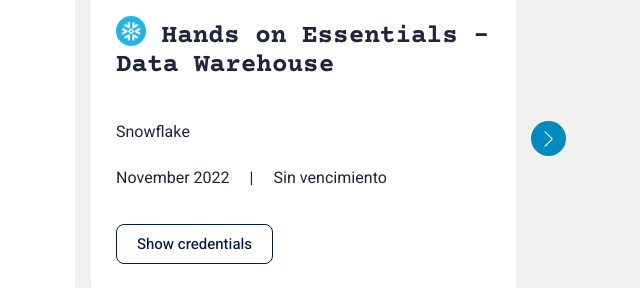
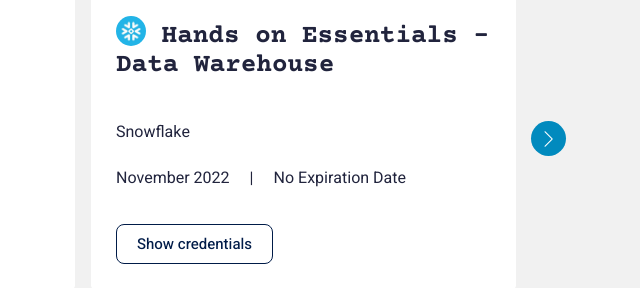
Before and after one commit to AleAlfonsoHdz/my-resume-website, a plain HTML site: page index.html in a window 1280 px wide. Shown: the part 1756-2044 px from the top of the page, 557-1197 px from the left. Drawn offline with nearby package versions, Linux system fonts and the light colour scheme.

Commit message:
Update index.html

```diff
--- a/index.html
+++ b/index.html
@@ -252,7 +252,7 @@
                     <p>Snowflake</p>
                     <ul class="cardOptionCol">
                       <li>November 2022</li>
-                      <li>Sin vencimiento</li>
+                      <li>No Expiration Date</li>
                     </ul>
                     <br>
                     <a href="https://www.credly.com/badges/34d4257e-0510-486e-830b-ae611d24f843/linked_in_profile"><div class="btn btnOutline">Show credentials</div></a>
@@ -267,7 +267,7 @@
                     <p>Linkendin</p>
                     <ul class="cardOptionCol">
                       <li>August 2022</li>
-                      <li>Sin vencimiento</li>
+                      <li>No Expiration Date</li>
                     </ul>
                     <br>
                     <a href="https://www.linkedin.com/learning/learning-kubernetes"><div class="btn btnOutline">Show credentials</div></a>
@@ -282,7 +282,7 @@
                     <p>Udemy</p>
                     <ul class="cardOptionCol">
                       <li>August 2022</li>
-                      <li>Sin vencimiento</li>
+                      <li>No Expiration Date</li>
                     </ul>
                     <br>
                     <a href="https://udemy-certificate.s3.amazonaws.com/pdf/UC-6b782bc6-7738-4af4-b86d-dd0805dc5a2c.pdf"><div class="btn btnOutline">Show credentials</div></a>
@@ -298,7 +298,7 @@
                     <p>Udemy</p>
                     <ul class="cardOptionCol">
                       <li>August 2022</li>
-                      <li>Sin vencimiento</li>
+                      <li>No Expiration Date</li>
                     </ul>
                     <br>
                     <a href="https://www.udemy.com/certificate/UC-8516dbb1-29f1-4bf5-ac51-dd62d6f83859/"><div class="btn btnOutline">Show credentials</div></a>
```
